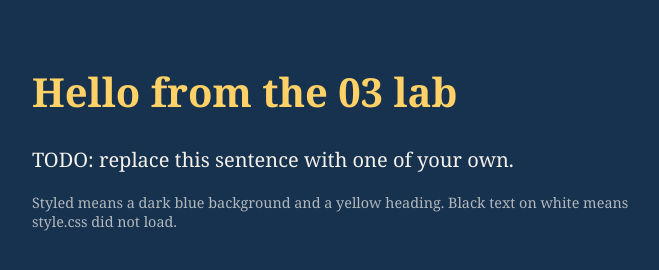
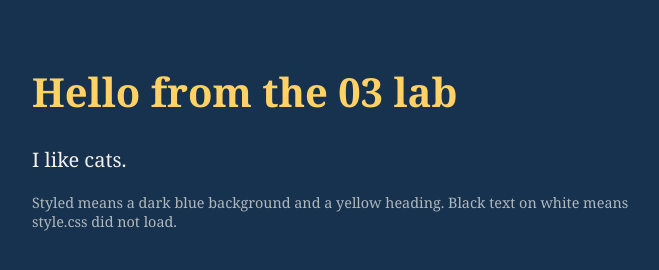
Before and after one commit to kaedeng/03-git-verify-deploy, a plain HTML site: page index.html in a window 1280 px wide. Shown: the whole page, without its empty margins (288-947 px from the left). Drawn offline with Linux system fonts and the light colour scheme.

Commit message:
Replace the placeholder line with my own sentence (#1)
The starter shipped a TODO placeholder in index.html. This swaps it for a
sentence of my own, which is what the live Pages deploy needs to show.
Nothing else changed: the relative style.css link stays as-is.

```diff
--- a/index.html
+++ b/index.html
@@ -12,7 +12,7 @@
 <body>
   <main>
     <h1>Hello from the 03 lab</h1>
-    <p class="mine">TODO: replace this sentence with one of your own.</p>
+    <p class="mine">I like cats.</p>
     <p class="note">Styled means a dark blue background and a yellow heading. Black text on white means style.css did not load.</p>
   </main>
 </body>
```
